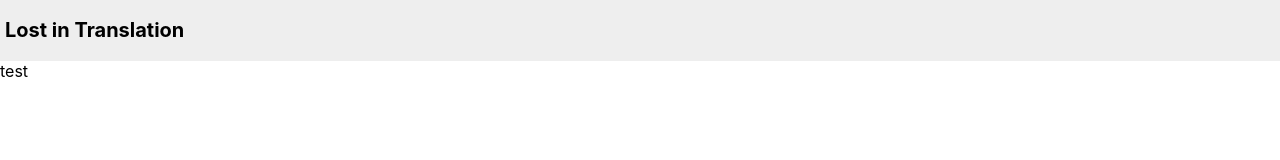
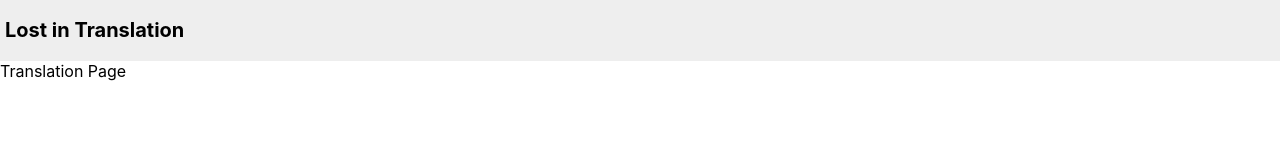
Before and after one commit to silje-denise/assignment2, a React (Create React App) app in the folder lost-in-translation/: page /translation in a window 1280 px wide. Shown: the top 160 px of the page. Built offline with nearby package versions, Linux system fonts and the light colour scheme.

Commit message:
add react router

```diff
--- a/lost-in-translation/package.json
+++ b/lost-in-translation/package.json
@@ -8,6 +8,7 @@
     "@testing-library/user-event": "^13.5.0",
     "react": "^18.2.0",
     "react-dom": "^18.2.0",
+    "react-router-dom": "^6.15.0",
     "react-scripts": "5.0.1",
     "web-vitals": "^2.1.4"
   },
--- a/lost-in-translation/src/index.js
+++ b/lost-in-translation/src/index.js
@@ -3,13 +3,29 @@ import ReactDOM from 'react-dom/client';
 import './index.css';
 import reportWebVitals from './reportWebVitals';
 import Login from './pages/Login';
+import Translation from './pages/Translation';
+import Profile from './pages/Profile';
+import {BrowserRouter, Routes, Route} from 'react-router-dom';
 
-const root = ReactDOM.createRoot(document.getElementById('root'));
-root.render(
-  <React.StrictMode>
-    <Login/>
-  </React.StrictMode>
-);
+
+
+  export default function App() {
+    return (
+      <BrowserRouter>
+        <div className="App">
+          <Routes>
+            <Route path = "/" element={ <Login/>  } />
+            <Route path = "/translation" element={ <Translation/>  } />
+            <Route path = "/profile" element={ <Profile/>  } />
+          </Routes>
+        </div>
+      </BrowserRouter>
+    )
+  }
+  const root = ReactDOM.createRoot(document.getElementById('root'));
+  root.render(<App />);
+
+
 
 // If you want to start measuring performance in your app, pass a function
 // to log results (for example: reportWebVitals(console.log))
--- /dev/null
+++ b/lost-in-translation/src/pages/Profile.jsx
@@ -0,0 +1,12 @@
+import Header from "../components/Header";
+
+const Login = () => {
+    return(
+        <div>
+            <Header></Header>
+            <main>test</main>
+        </div>
+    );
+}
+
+export default Login;
--- /dev/null
+++ b/lost-in-translation/src/pages/Translation.jsx
@@ -0,0 +1,12 @@
+import Header from "../components/Header";
+
+const Login = () => {
+    return(
+        <div>
+            <Header></Header>
+            <main>Translation Page</main>
+        </div>
+    );
+}
+
+export default Login;
```
Also changed, not shown: 1 other file (tests, documents, lock files or other folders).
